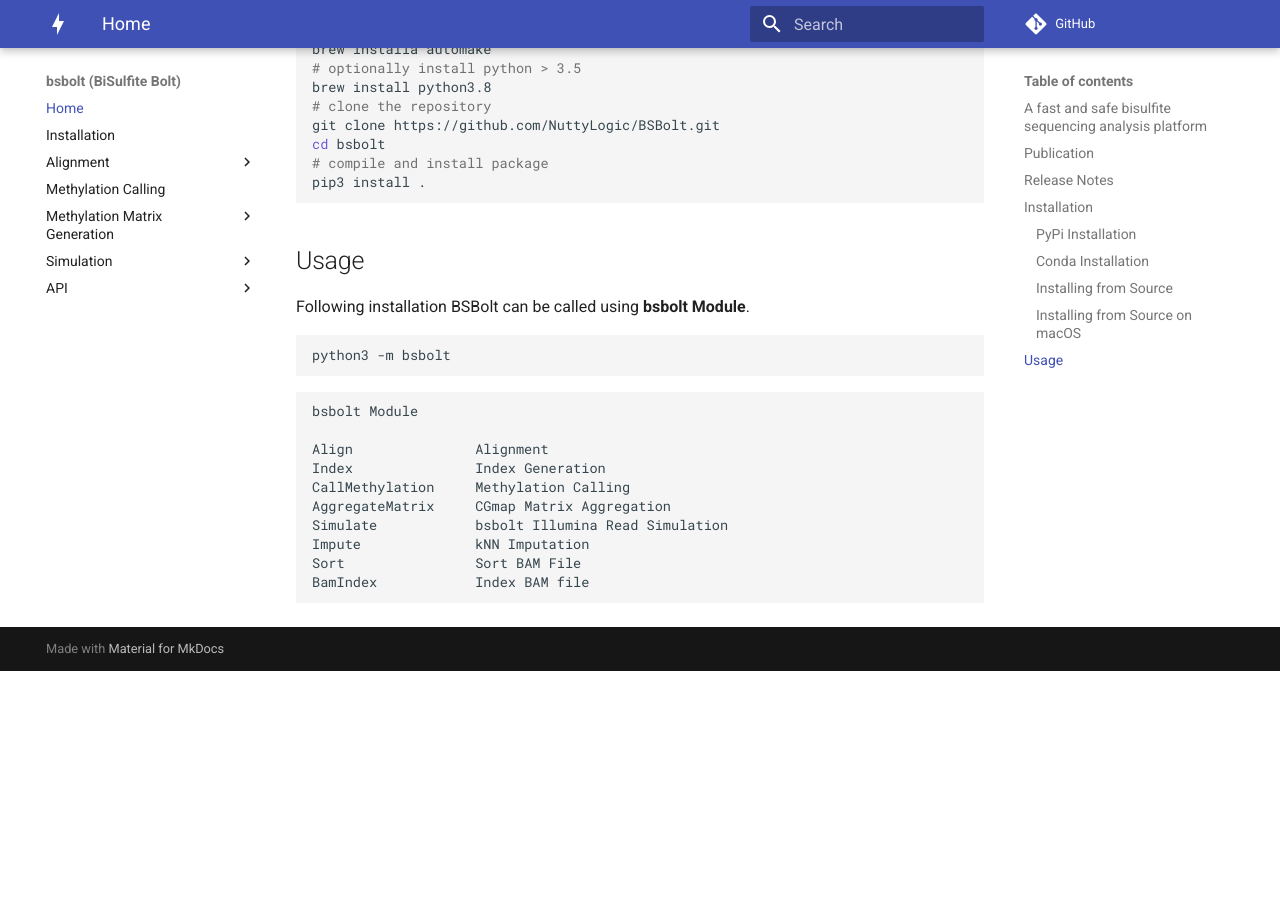
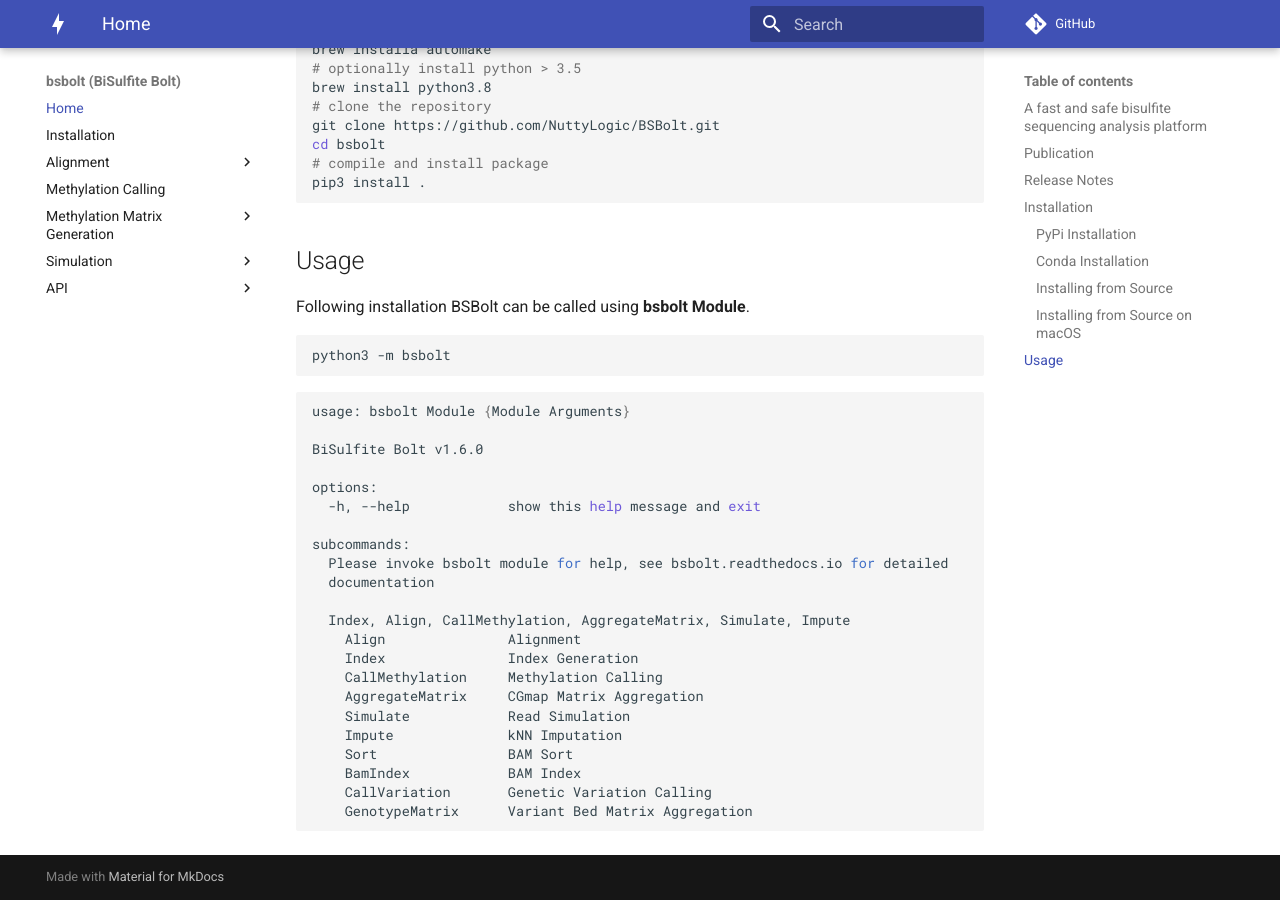
Before and after one commit to NuttyLogic/BSBolt, an MkDocs documentation site: the page built from docs/index.md, in a window 1280 px wide and 900 px high, scrolled down 2510 px. Built offline with MkDocs 1.6.1 and Material for MkDocs 9.7.7, drawn with Linux system fonts in a browser that asks for light colours; comment, search, counter and statistics services are not loaded; before the commit the page ends 3181 px from its top, so only the background shows below that.

Commit message:
Updated documentation

````diff
--- a/docs/index.md
+++ b/docs/index.md
@@ -111,14 +111,26 @@ python3 -m bsbolt
 ```
 
 ```shell
-bsbolt Module
+usage: bsbolt Module {Module Arguments}
 
-Align               Alignment
-Index               Index Generation
-CallMethylation     Methylation Calling
-AggregateMatrix     CGmap Matrix Aggregation
-Simulate            bsbolt Illumina Read Simulation
-Impute              kNN Imputation
-Sort                Sort BAM File
-BamIndex            Index BAM file
+BiSulfite Bolt v1.6.0
+
+options:
+  -h, --help            show this help message and exit
+
+subcommands:
+  Please invoke bsbolt module for help, see bsbolt.readthedocs.io for detailed
+  documentation
+
+  Index, Align, CallMethylation, AggregateMatrix, Simulate, Impute
+    Align               Alignment
+    Index               Index Generation
+    CallMethylation     Methylation Calling
+    AggregateMatrix     CGmap Matrix Aggregation
+    Simulate            Read Simulation
+    Impute              kNN Imputation
+    Sort                BAM Sort
+    BamIndex            BAM Index
+    CallVariation       Genetic Variation Calling
+    GenotypeMatrix      Variant Bed Matrix Aggregation
 ```
````
Also changed, not shown: README.md (+22 -9 lines), 1 other file.
